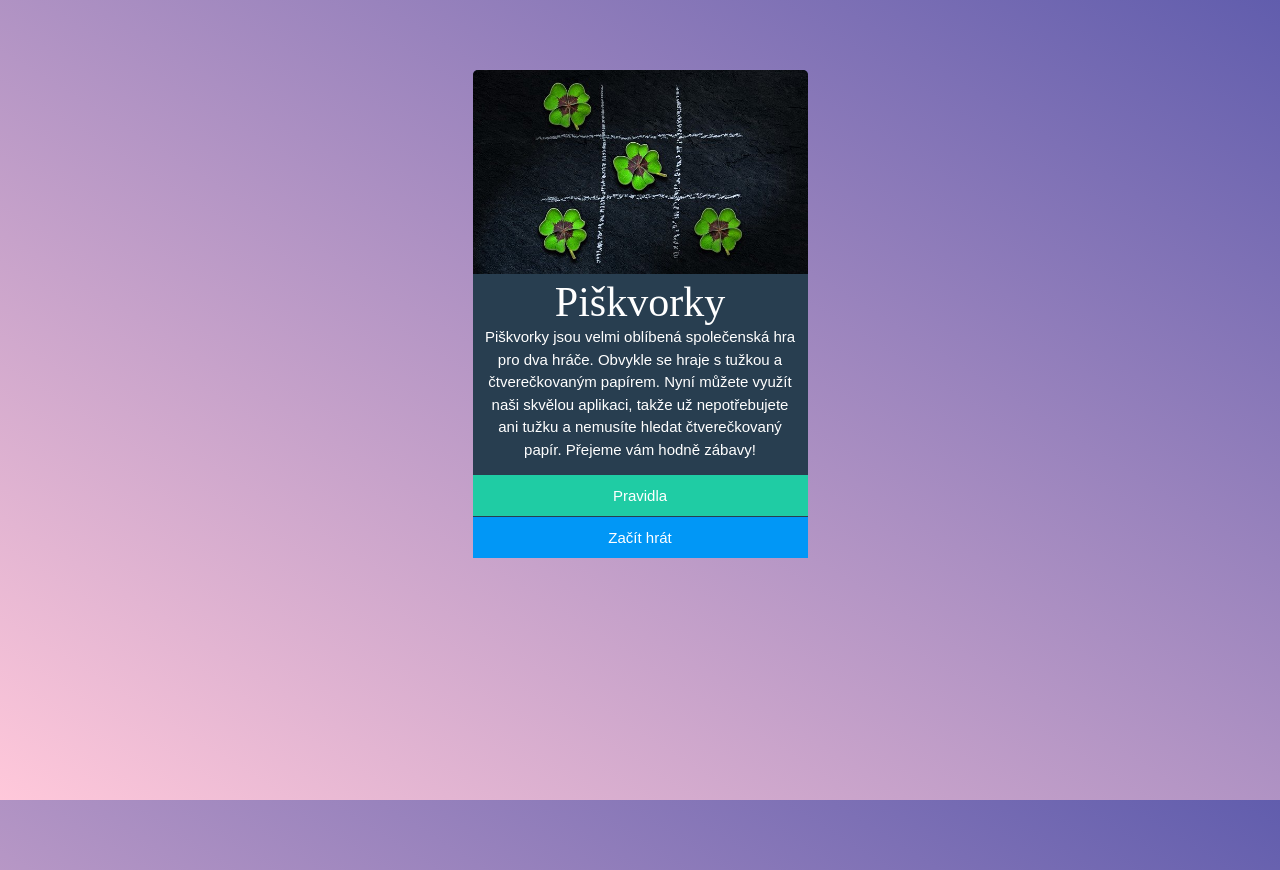
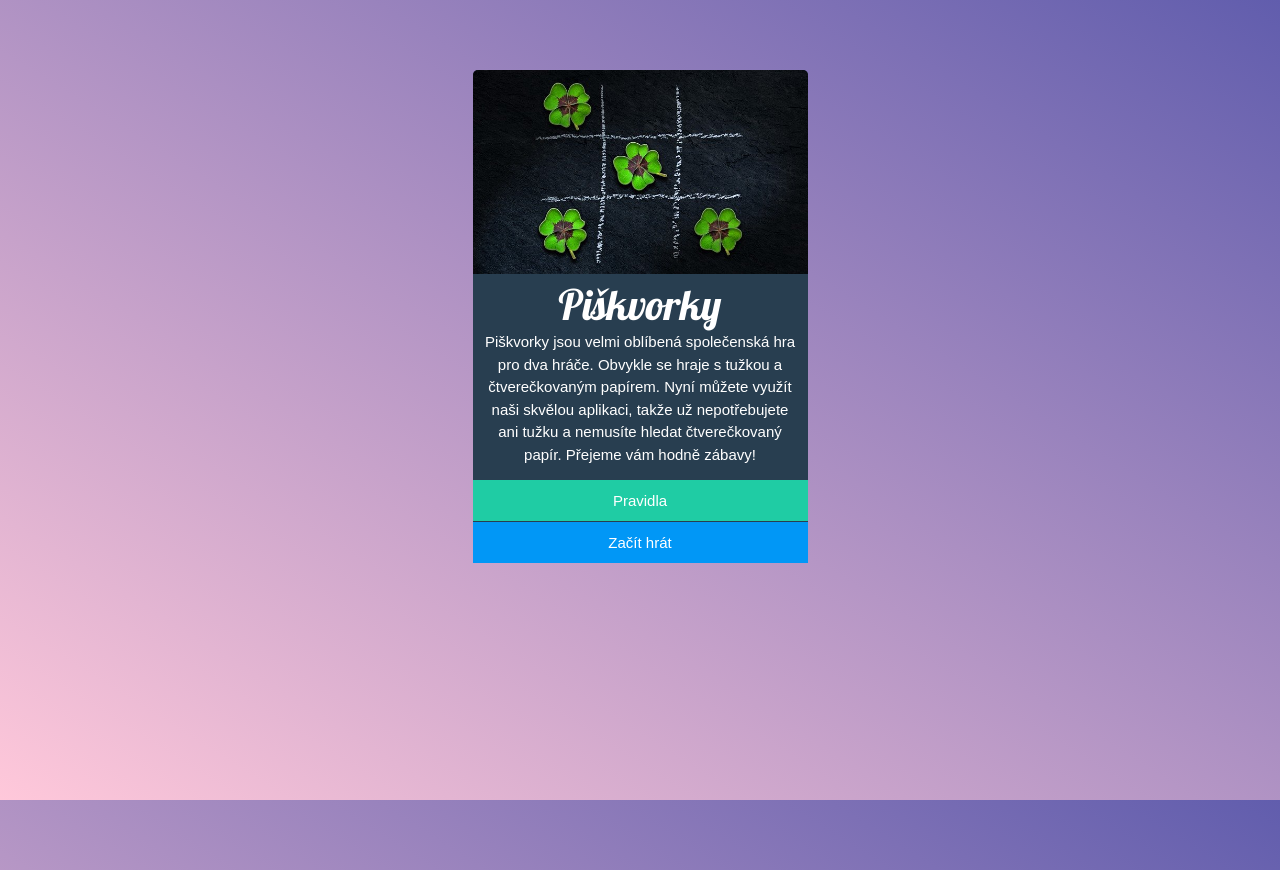
Before and after one commit to daniela-pech/piskvorky, a plain HTML site: page index.html in a window 1280 px wide. Drawn offline with Linux system fonts and the light colour scheme.

Commit message:
odkaz na font primo z hlavicky

```diff
--- a/index.html
+++ b/index.html
@@ -5,6 +5,10 @@
     <meta name="viewport" content="width=device-width, initial-scale=1.0" />
     <title>Piškvorky</title>
     <link rel="stylesheet" href="style.css" />
+    <link
+      href="https://fonts.googleapis.com/css2?family=Lobster&display=swap"
+      rel="stylesheet"
+    />
   </head>
   <body>
     <div class="piskvorky">
@@ -13,7 +17,7 @@
       </div>
       <div class="piskvorky__text">
         <h1>Piškvorky</h1>
-        <p>
+        <p class="piskvorky__odstavec">
           Piškvorky jsou velmi oblíbená společenská hra pro dva hráče. Obvykle
           se hraje s tužkou a čtverečkovaným papírem. Nyní můžete využít naši
           skvělou aplikaci, takže už nepotřebujete ani tužku a nemusíte hledat
--- a/style.css
+++ b/style.css
@@ -6,7 +6,7 @@
 }
 
 h1 {
-  font-family: "Lobster";
+  font-family: "Lobster", sans-serif;
   font-weight: lighter;
   font-size: 42px;
 }
```
Also changed, not shown: hra.html (+4 -0 lines).
